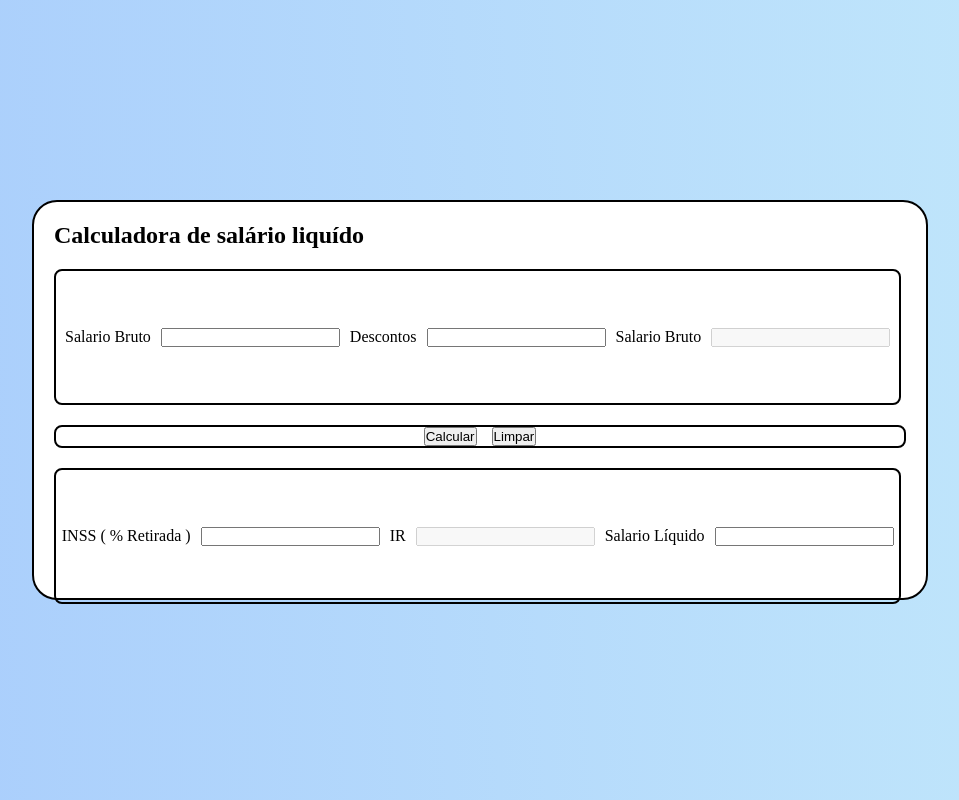
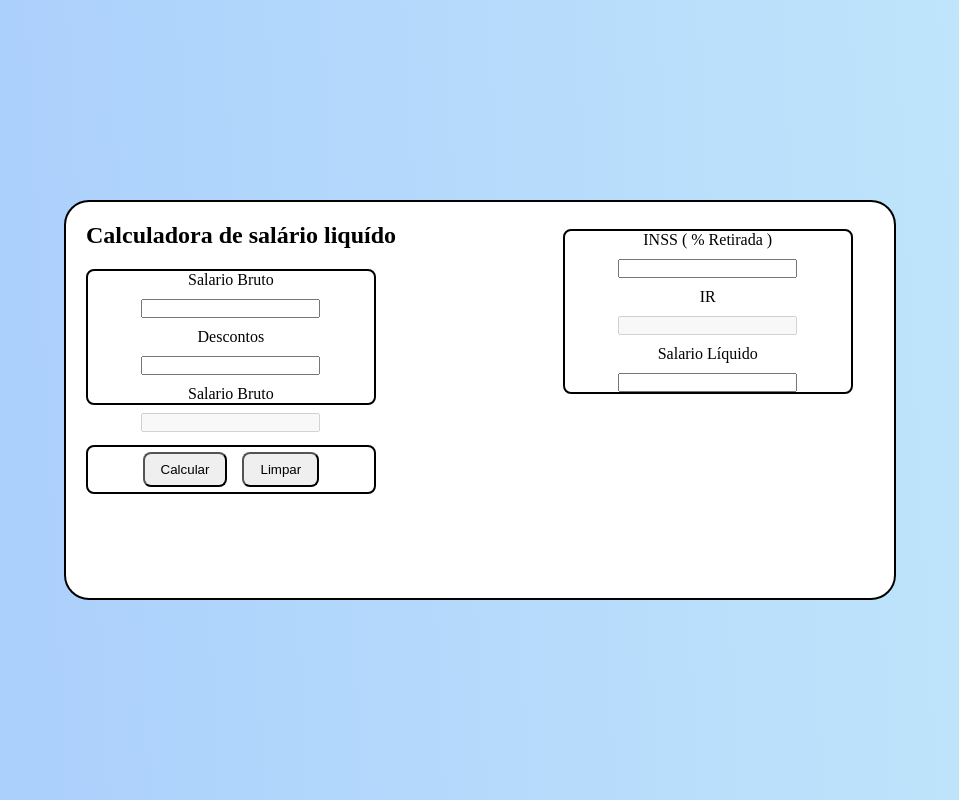
Before and after one commit to guilhermeduffes/Calculo-INSS, a plain HTML site: page index.html in a window 1280 px wide. Shown: the whole page, without its empty margins (160-1119 px from the left). Drawn offline with Linux system fonts and the light colour scheme.

Commit message:
end comm

```diff
--- a/index.html
+++ b/index.html
@@ -20,12 +20,11 @@
             <input type="number" name="" id="descontos">
             <label for="salarioBruto">Salario Bruto</label>
             <input type="number" name="" id="" disabled>
-
         </div>
 
         <div class="paiBotoes">
             <button onclick="calcular()" > Calcular </button>
-            <button> Limpar </button>
+            <button onclick="limpar()" > Limpar </button>
         </div>
 
         <div class="paiInputs2">
--- a/main.css
+++ b/main.css
@@ -16,8 +16,9 @@ body {
 }
 
 .container {
+    position: relative;
     height: 50vh;
-    width: 70vw;
+    width: 65vw;
     border: 2px solid black;
     border-radius: 8px;
     background-color: #fff;
@@ -29,15 +30,15 @@ body {
 }
 
 .paiInputs1 {
-    width: 95%;
+    width: 35%;
     height: 17vh;
     margin: 20px;
+    border-radius: 8px;
     border: 2px solid black;
-    border-radius: 8px;
     display: flex;
-    justify-content: center;
+    justify-content: start;
     align-items: center;
-    flex-direction: row;
+    flex-direction: column;
     gap: 10px;
 }
 
@@ -47,25 +48,34 @@ input {
 }
 
 .paiBotoes {
+    width: 35%;
     display: flex;
     justify-content: center;
     align-items: center;
     gap: 15px;
     margin: 20px;
+    margin-top: 40px;
     border: 2px solid black;
     border-radius: 8px;
 }
 
+.paiBotoes button {
+    margin: 5px 0 5px 0 ;
+    padding: 8px 16px;
+    border-radius: 8px;
+}
+
 .paiInputs2 {
-    width: 95%;
-    height: 17vh;
-    margin: 20px;
+    position: absolute;
+    width: 35%;
+    left: 60%;
+    bottom: 51.5%;
     border: 2px solid black;
     border-radius: 8px;
     display: flex;
-    justify-content: center;
+    justify-content: start;
     align-items: center;
-    flex-direction: row;
+    flex-direction: column;
     gap: 10px;
 
 }
```
